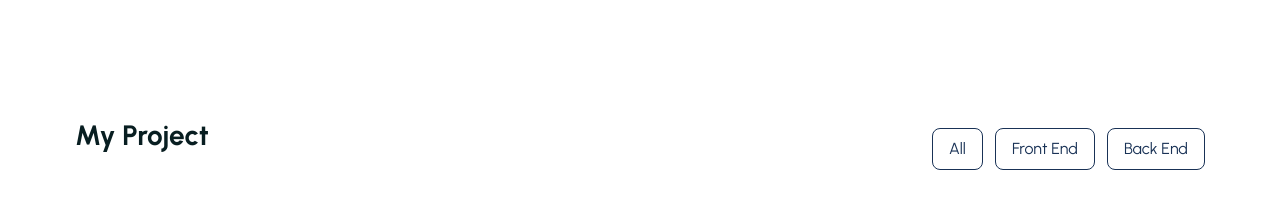
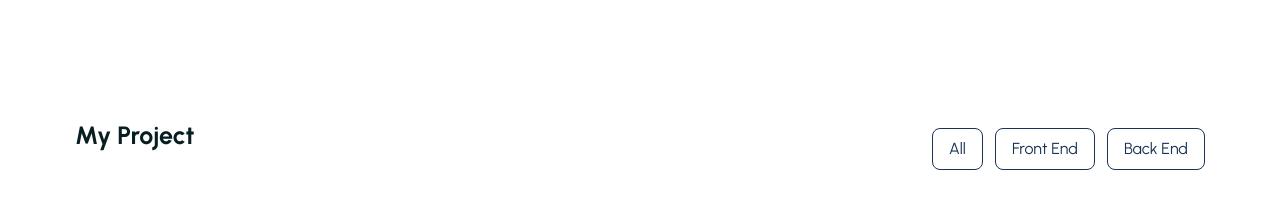
Before and after one commit to Davitaridani/my-portfolio, a React (Create React App) app: page / in a window 1280 px wide. Shown: the part 1583-1790 px from the top of the page. Built offline with nearby package versions, Linux system fonts and the light colour scheme.

Commit message:
resvisi text

```diff
--- a/src/components/sections/Portfolio.jsx
+++ b/src/components/sections/Portfolio.jsx
@@ -36,7 +36,7 @@ const Portfolio = () => {
 			<div className="container">
 				<div className="md:flex flex items-center justify-between md:flex-wrap">
 					<div className="md:mb-7 sm:mb-0 ">
-						<h3 className='text-headingColor text-[28px] text-3xl font-bold'>My Project</h3>
+						<h3 className='text-headingColor text-[25px] text-3xl font-bold'>My Project</h3>
 					</div>
 					<div className="flex gap-[5px] md:gap-3">
 						<button onClick={() => setSelectTab("all")} className="text-smallTextColor border border-solid border-smallTextColor text-sm md:text-base py-[5px] px-[8px] md:py-2 md:px-4 rounded-[8px]">All</button>
```
